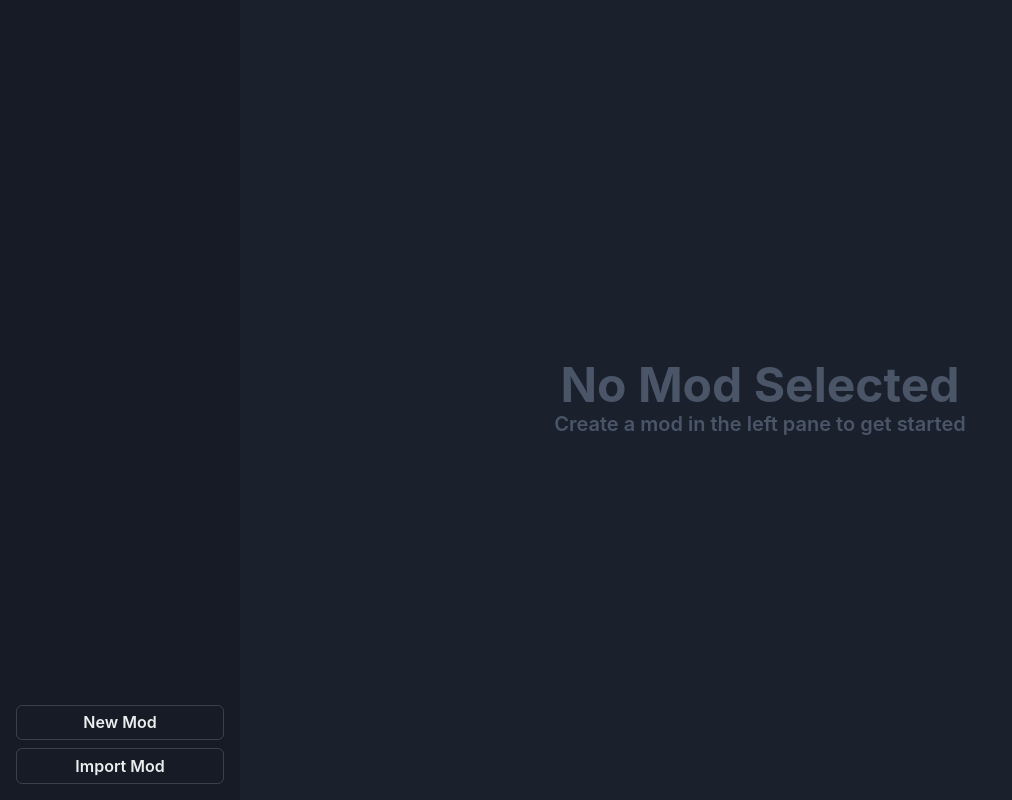
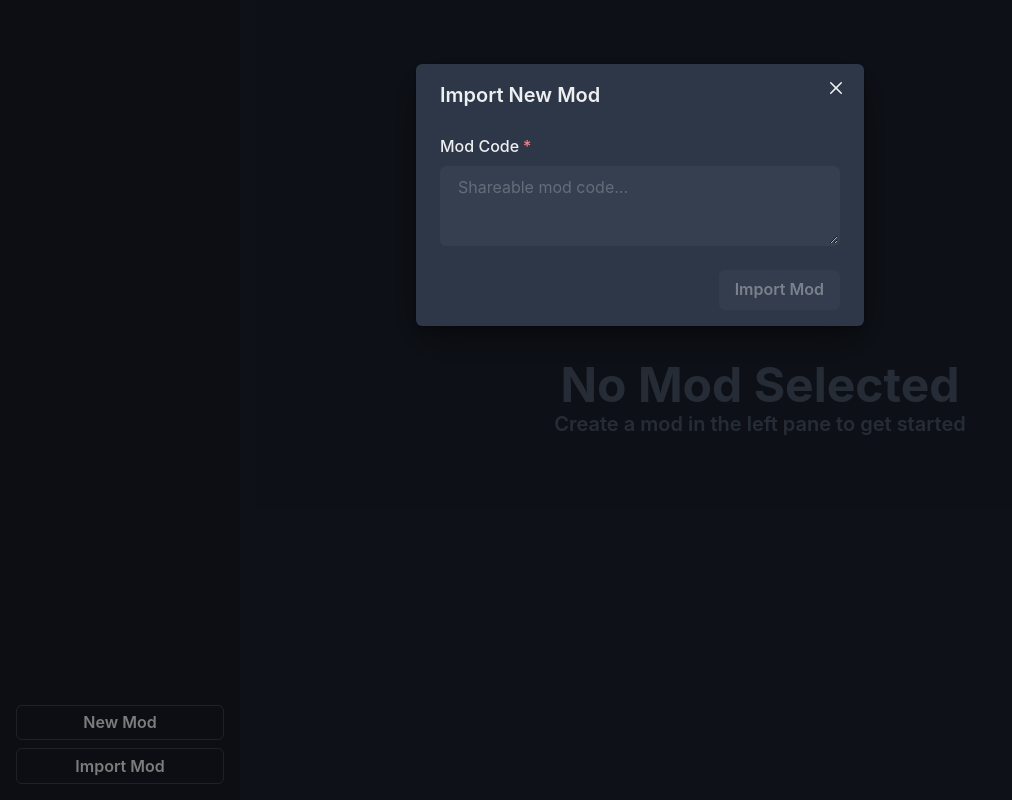
Before and after one commit to franomai/cornercutter, a React (Vite) app in the folder frontend/: page / in a window 1280 px wide. Both pictures are taken after a click on the button "Import Mod". Shown: the whole page, without its empty margins (0-1012 px from the left). Built offline with nearby package versions, Linux system fonts and the light colour scheme.

Commit message:
#23 Clean up import mod popup and actually display it

```diff
--- a/frontend/src/components/modals/ImportMod.tsx
+++ b/frontend/src/components/modals/ImportMod.tsx
@@ -17,18 +17,25 @@ import {
 import { useCallback, useEffect, useState } from 'react';
 import ModConfig from '../../types/Configuration';
 
-const ImportMod = ({ handleCreate, handleDiscard }: { handleDiscard(): void; handleCreate(mod: ModConfig): void }) => {
+const ImportMod = ({
+    isShown,
+    handleCreate,
+    handleDiscard,
+}: {
+    isShown: boolean;
+    handleDiscard(): void;
+    handleCreate(mod: ModConfig): void;
+}) => {
     const { isOpen, onOpen, onClose } = useDisclosure();
-    const [name, setName] = useState('');
-    const [description, setDescription] = useState('');
+    const [modCode, setModCode] = useState('');
 
     useEffect(() => {
-        onOpen();
-    }, []);
+        if (isShown) {
+            onOpen();
+        }
+    }, [isShown]);
 
-    const canSave = name.trim().length !== 0;
-
-    const handleImportMod = useCallback(() => {}, [handleCreate, name, description]);
+    const handleImportMod = useCallback(() => {}, [handleCreate, modCode]);
 
     const handleDiscardMod = useCallback(() => {
         handleDiscard();
@@ -36,24 +43,30 @@ const ImportMod = ({ handleCreate, handleDiscard }: { handleDiscard(): void; han
     }, [handleDiscard, onClose]);
 
     return (
-        <Modal isOpen={isOpen} onClose={onClose}>
+        <Modal
+            isOpen={isOpen}
+            onClose={() => {
+                handleDiscard();
+                onClose();
+            }}
+        >
             <ModalOverlay />
-            <ModalCloseButton onClick={handleDiscardMod} />
             <ModalContent>
                 <ModalHeader>Import New Mod</ModalHeader>
+                <ModalCloseButton onClick={handleDiscardMod} />
                 <ModalBody>
                     <FormControl isRequired>
                         <FormLabel>Mod Code</FormLabel>
                         <Textarea
-                            variant="flushed"
+                            variant="filled"
                             placeholder="Shareable mod code..."
-                            value={description}
-                            onChange={(e) => setDescription(e.target.value)}
+                            value={modCode}
+                            onChange={(e) => setModCode(e.target.value)}
                         />
                     </FormControl>
                 </ModalBody>
                 <ModalFooter gap={2}>
-                    <Button onClick={handleImportMod} isDisabled={!canSave}>
+                    <Button onClick={handleImportMod} isDisabled={modCode.length === 0}>
                         Import Mod
                     </Button>
                 </ModalFooter>
--- a/frontend/src/components/modals/NewMod.tsx
+++ b/frontend/src/components/modals/NewMod.tsx
@@ -70,13 +70,14 @@ const NewMod = ({
                         </FormControl>
                         <FormControl>
                             <Textarea
-                                variant="flushed"
+                                variant="filled"
                                 placeholder="Mod description..."
                                 value={description}
                                 onChange={(e) => setDescription(e.target.value)}
                             />
                         </FormControl>
                     </Stack>
+                </ModalBody>
                 <ModalFooter gap={2}>
                     <Button onClick={handleDiscardMod} variant="outline">
                         Discard Mod
@@ -85,7 +86,6 @@ const NewMod = ({
                         Create Mod
                     </Button>
                 </ModalFooter>
-                </ModalBody>
             </ModalContent>
         </Modal>
     );
--- a/frontend/src/components/pages/ModdingConfig.tsx
+++ b/frontend/src/components/pages/ModdingConfig.tsx
@@ -33,6 +33,7 @@ import ModList from '../mods/ModList';
 import FloorConfigTab from '../tabs/FloorConfigTab';
 import GeneralConfigTab from '../tabs/generalconfig';
 import NewMod from '../modals/NewMod';
+import ImportMod from '../modals/ImportMod';
 
 const ModdingConfig = () => {
     const dispatch = useDispatch();
@@ -41,7 +42,7 @@ const ModdingConfig = () => {
     const selectedMod = useSelector(getSelectedMod);
 
     const [newModId, setNewModId] = useState<string | null>(null);
-    const [importMod, setImportMod] = useState(false);
+    const [showImportMod, setShowImportMod] = useState(false);
 
     const handleNewMod = useCallback(() => {
         invoke<string>('get_new_mod_id')
@@ -50,8 +51,8 @@ const ModdingConfig = () => {
     }, [setNewModId]);
 
     const handleImportMod = useCallback(() => {
-        setImportMod(true);
-    }, [setImportMod]);
+        setShowImportMod(true);
+    }, [setShowImportMod]);
 
     const getTabs = useCallback((selectedMod: ModConfig): TabData[] => {
         const tabs: TabData[] = [
@@ -152,6 +153,11 @@ const ModdingConfig = () => {
                     handleDiscard={() => setNewModId(null)}
                 />
             )}
+            <ImportMod
+                isShown={showImportMod}
+                handleCreate={console.log}
+                handleDiscard={() => setShowImportMod(false)}
+            />
         </Box>
     );
 };
```
Lines whose indentation alone changed are shown as unchanged.
